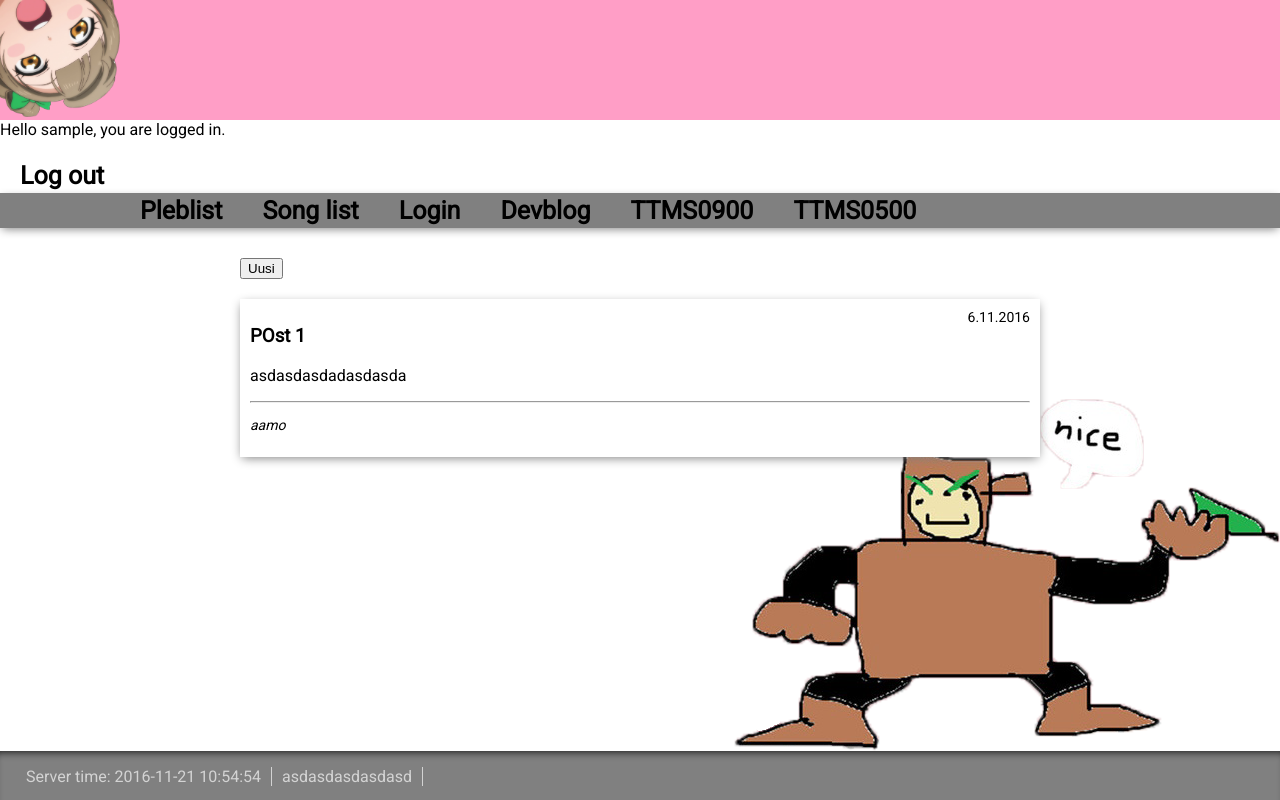
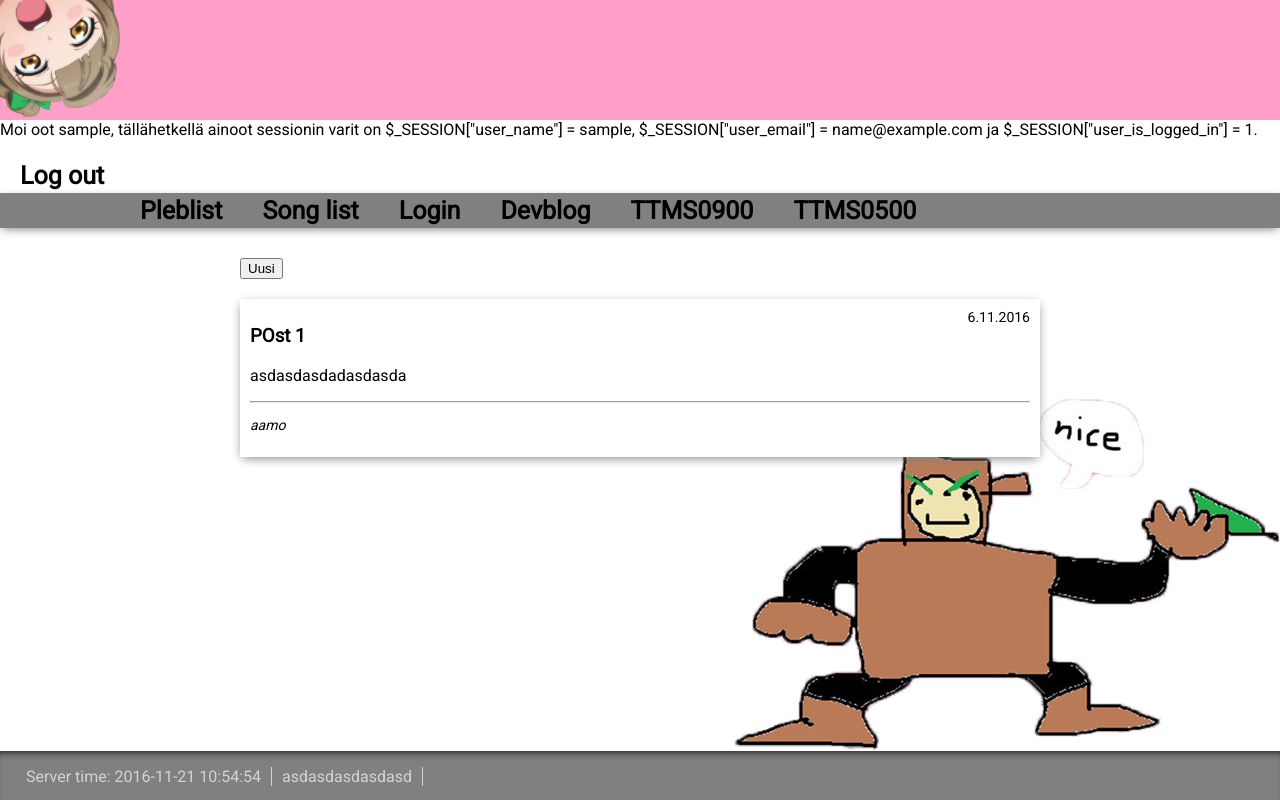
Before and after one commit to Bowsse/Plebdev, a PHP site: page /blog.php in a window 1280 px wide. Run offline with PHP 8.4, Linux system fonts and the light colour scheme; the visitor is signed in with stand-in values (Sample User, id 1); data that the repository does not hold is empty.

Commit message:
Update loginconf.php

```diff
--- a/Pleb/loginconf.php
+++ b/Pleb/loginconf.php
@@ -132,7 +132,7 @@
             echo $this->feedback . "<br/><br/>";
         }
 
-        echo 'Hello ' . $_SESSION['user_name'] . ', you are logged in.<br/><br/>';
+        echo 'Moi oot ' . $_SESSION['user_name'] . ', tällähetkellä ainoot sessionin varit on  $_SESSION["user_name"] = ' . $_SESSION['user_name'] . ', $_SESSION["user_email"] = ' . $_SESSION['user_email'] . ' ja $_SESSION["user_is_logged_in"] = ' . $_SESSION['user_is_logged_in'] . '.<br/><br/>';
         echo '<a href="' . $_SERVER['SCRIPT_NAME'] . '?action=logout">Log out</a>';
     }
 
```
